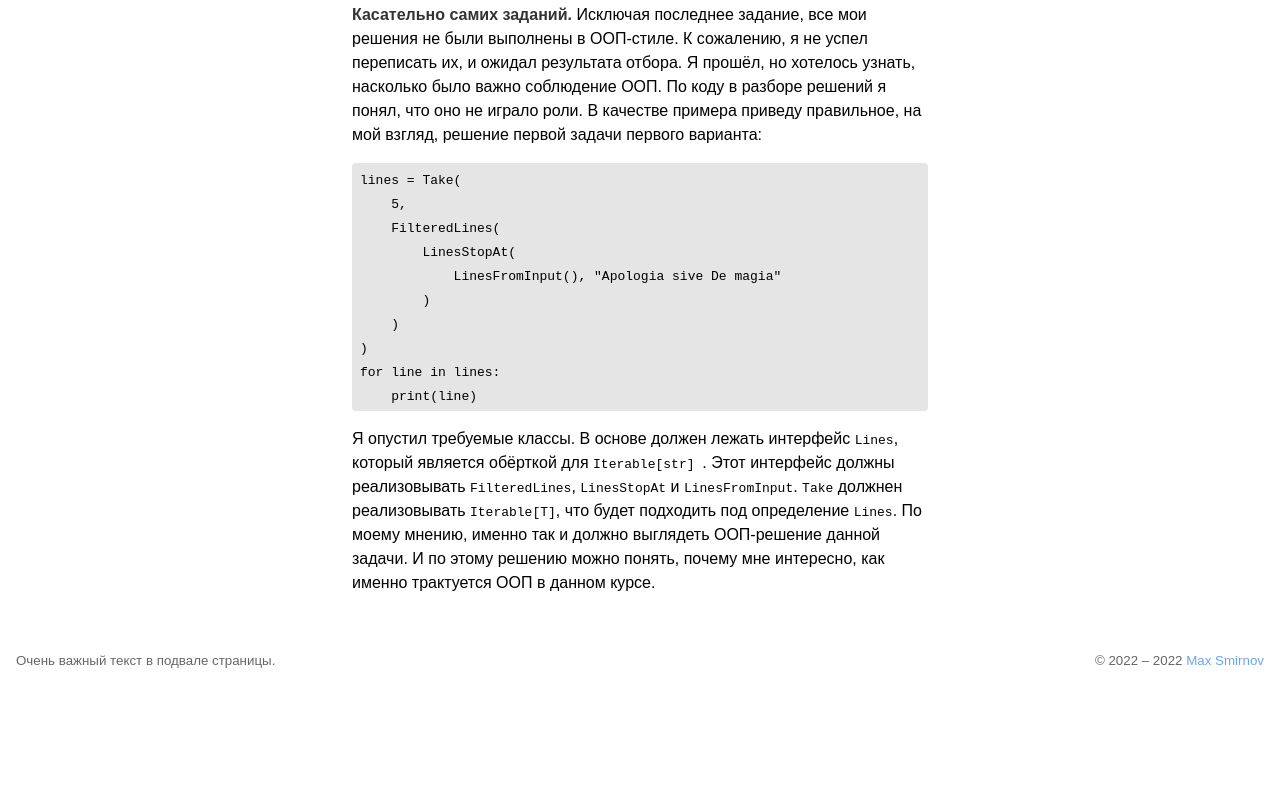
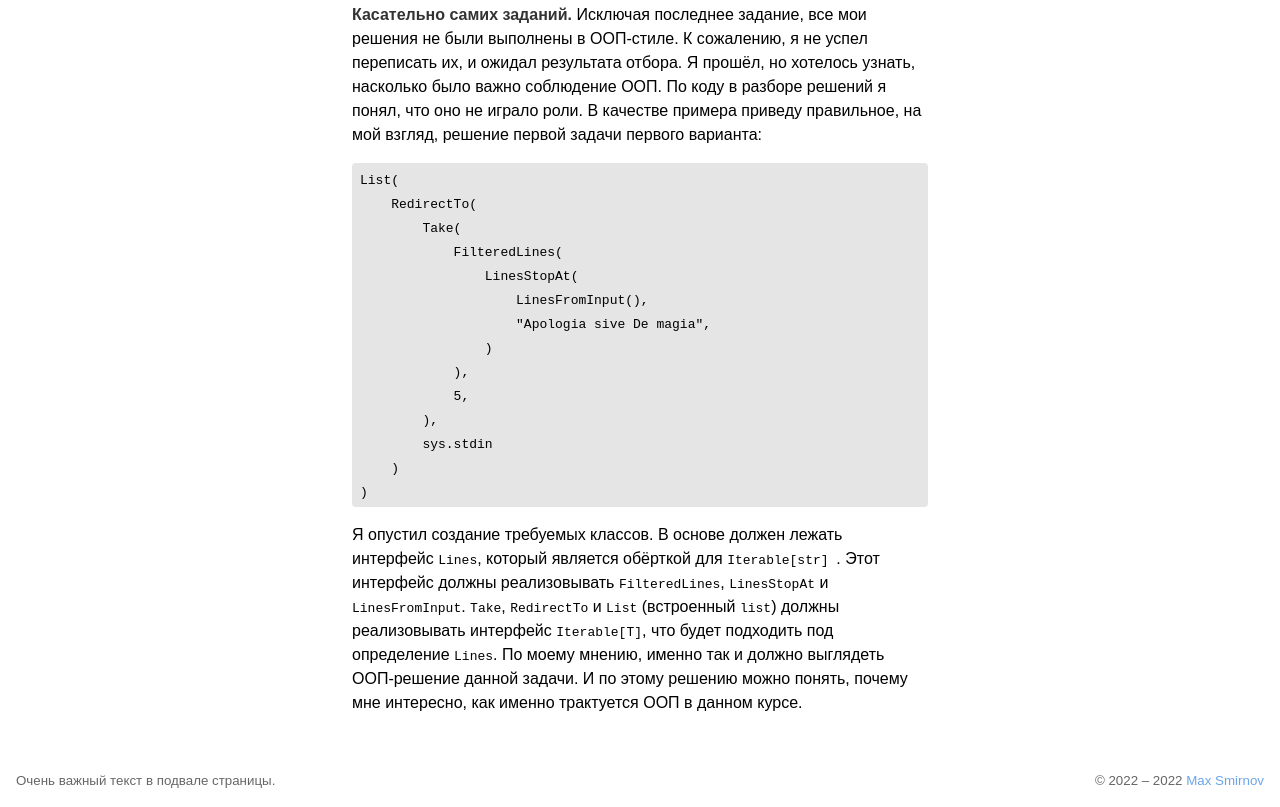
Before and after one commit to Masynchin/portfolio, a plain HTML site: page src/pages/oop/tasks.html in a window 1280 px wide. Shown: the part 363-1170 px from the top of the page. Before the commit the page ends 1050 px from the top, so only its background shows below. Drawn offline with Linux system fonts and the light colour scheme.

Commit message:
improve code example in tasks article

```diff
--- a/src/pages/oop/tasks.html
+++ b/src/pages/oop/tasks.html
@@ -110,27 +110,34 @@
                 не играло роли. В качестве примера приведу правильное, на мой
                 взгляд, решение первой задачи первого варианта:
             </p>
-            <pre><code>lines = Take(
-    5,
-    FilteredLines(
-        LinesStopAt(
-            LinesFromInput(), "Apologia sive De magia"
-        )
+            <pre><code>List(
+    RedirectTo(
+        Take(
+            FilteredLines(
+                LinesStopAt(
+                    LinesFromInput(),
+                    "Apologia sive De magia",
+                )
+            ),
+            5,
+        ),
+        sys.stdin
     )
-)
-for line in lines:
-    print(line)</code></pre>
+)</code></pre>
             <p>
-                Я опустил требуемые классы. В основе должен лежать интерфейс
+                Я опустил создание требуемых классов. В основе должен лежать
+                интерфейс
                 <code>Lines</code>, который является обёрткой для
                 <code>Iterable[str] </code>. Этот интерфейс должны реализовывать
                 <code>FilteredLines</code>, <code>LinesStopAt</code> и
-                <code>LinesFromInput</code>. <code>Take</code> должнен
-                реализовывать <code>Iterable[T]</code>, что будет подходить под
-                определение <code>Lines</code>. По моему мнению, именно так и
-                должно выглядеть ООП-решение данной задачи. И по этому решению
-                можно понять, почему мне интересно, как именно трактуется ООП в
-                данном курсе.
+                <code>LinesFromInput</code>. <code>Take</code>,
+                <code>RedirectTo</code> и <code>List</code> (встроенный
+                <code>list</code>) должны реализовывать интерфейс
+                <code>Iterable[T]</code>, что будет подходить под определение
+                <code>Lines</code>. По моему мнению, именно так и должно
+                выглядеть ООП-решение данной задачи. И по этому решению можно
+                понять, почему мне интересно, как именно трактуется ООП в данном
+                курсе.
             </p>
         </main>
 
```
